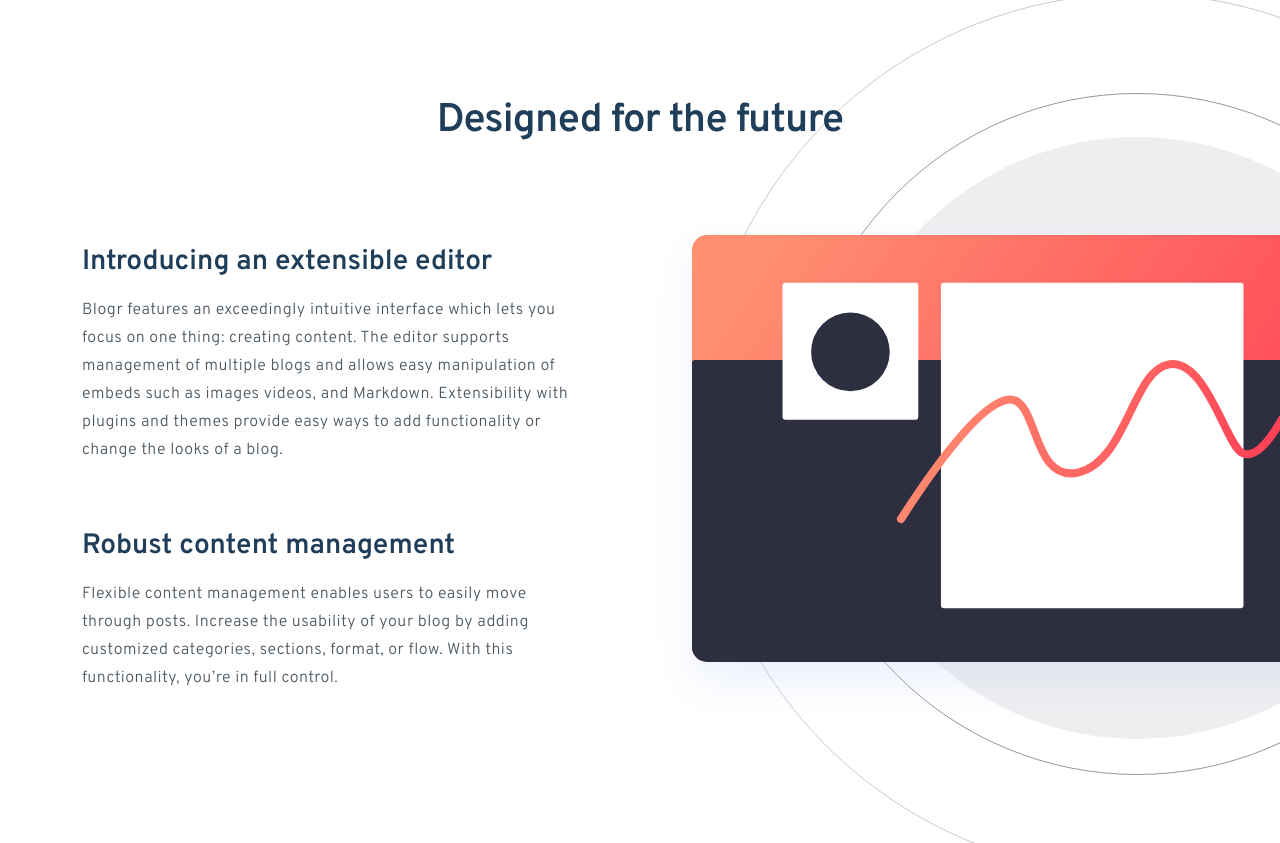
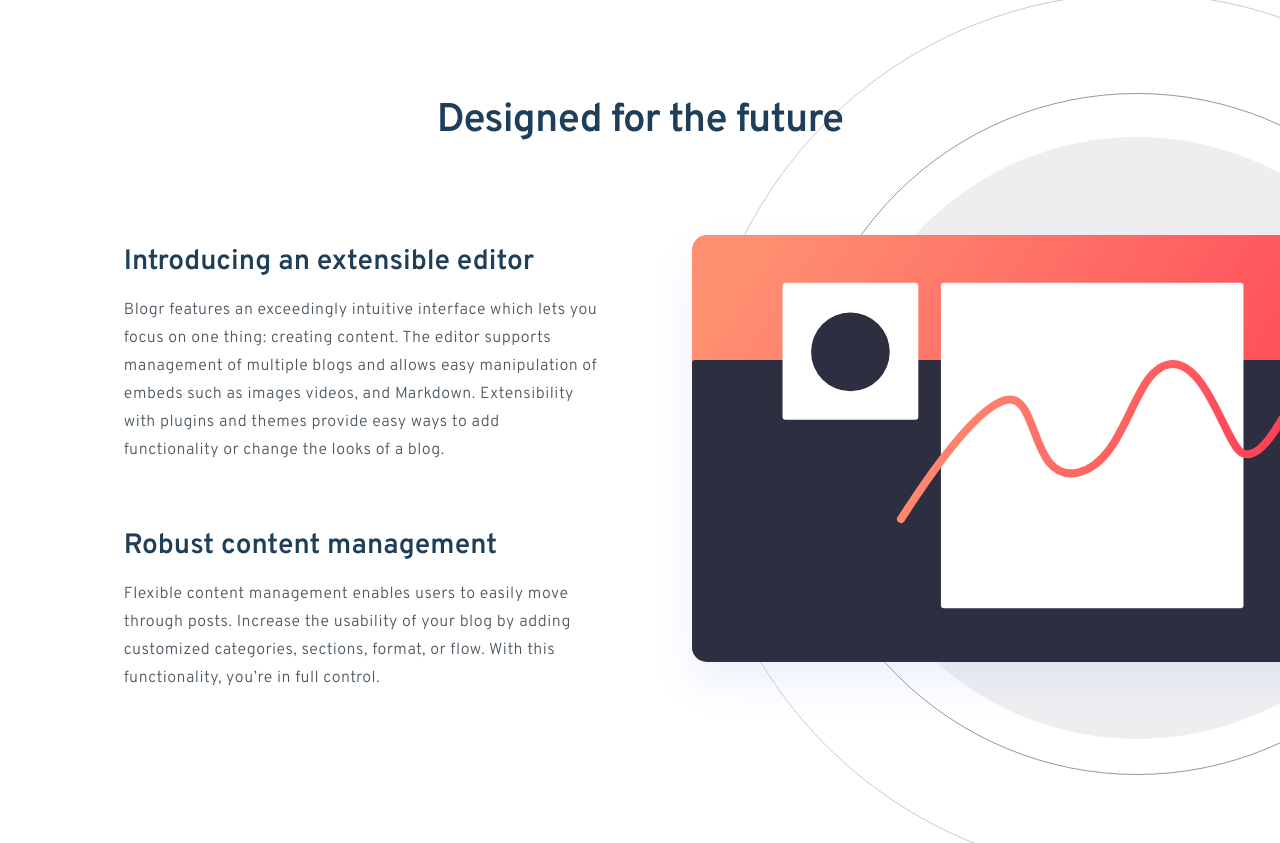
Before and after one commit to tkressma/blogr-landing-page, a React (Create React App) app: page / in a window 1280 px wide. Shown: the part 677-1520 px from the top of the page. Built offline with nearby package versions, Linux system fonts and the light colour scheme.

Commit message:
Tweak sections layout

```diff
--- a/src/App.js
+++ b/src/App.js
@@ -1,11 +1,13 @@
 import React from "react";
 import Header from "./components/Header/Header";
 import Main from "./components/Sections/Main";
+import Footer from "./components/Sections/Footer";
 function App() {
   return (
     <React.Fragment>
       <Header />
       <Main />
+      <Footer />
     </React.Fragment>
   );
 }
--- a/src/components/Sections/ArticleInfo.module.css
+++ b/src/components/Sections/ArticleInfo.module.css
@@ -3,7 +3,7 @@
   font-family: "Overpass", sans-serif;
   font-weight: 600;
   font-size: 1.75rem;
-  flex-basis: 80%;
+  flex-basis: 85%;
 }
 
 .info {
@@ -12,7 +12,7 @@
   font-family: "Overpass", sans-serif;
   font-weight: 400;
   font-size: 1rem;
-  flex-basis: 90%;
+  flex-basis: 85%;
   line-height: 28px;
   letter-spacing: 0.5px;
 }
--- /dev/null
+++ b/src/components/Sections/Footer.js
@@ -0,0 +1,8 @@
+import React from "react";
+import styles from "./Footer.module.css";
+
+const Footer = () => {
+  return <footer className={styles.footer}>test</footer>;
+};
+
+export default Footer;
--- /dev/null
+++ b/src/components/Sections/Footer.module.css
@@ -0,0 +1,13 @@
+.footer {
+  width: 100%;
+  height: 900px;
+  background-color: #24242c;
+
+  margin-top: 100px;
+}
+
+@media (min-width: 600px) {
+  .footer {
+    height: 359px;
+  }
+}
--- a/src/components/Sections/Main.js
+++ b/src/components/Sections/Main.js
@@ -1,6 +1,6 @@
 import React from "react";
 import DesignSection from "./Section";
-import InfrastructureSection from "./InfrastructureSection";
+import Divider from "./Divider";
 import editor__desktop from "../../assets/illustration-editor-desktop.svg";
 import editor__mobile from "../../assets/illustration-editor-mobile.svg";
 import laptop__desktop from "../../assets/illustration-laptop-desktop.svg";
@@ -37,7 +37,7 @@ const Main = () => {
         mobileImg={editor__mobile}
         lastSection={false}
       />
-      <InfrastructureSection />
+      <Divider />
       <DesignSection
         sectionContent={lastSectionContent}
         desktopImg={laptop__desktop}
--- a/src/components/Sections/Section.js
+++ b/src/components/Sections/Section.js
@@ -22,6 +22,7 @@ const Section = (props) => {
         <img
           className={styles["section__img"]}
           src={isMobile ? props.mobileImg : props.desktopImg}
+          alt="Image of our blogging platform on a laptop."
         />
       </div>
 
--- a/src/components/Sections/Section.module.css
+++ b/src/components/Sections/Section.module.css
@@ -48,7 +48,7 @@
 
   .section__article {
     grid-area: 2/1/4/2;
-    justify-content: left;
+    justify-content: center;
     text-align: left;
     align-self: center;
     max-width: 675px;
@@ -87,17 +87,17 @@
     margin-right: -70%;
   }
 
+  .section__img_container--second {
+    grid-area: 1 / 1 / 4 / 2;
+    margin-left: -132.5%;
+  }
+
   .section__article {
     grid-area: 1/1/4/2;
   }
 
   .section__article--second {
     grid-area: 1 / 2 / 4 / 3;
-  }
-
-  .section__img_container--second {
-    grid-area: 1 / 1 / 4 / 2;
-    margin-left: -132.5%;
   }
 }
 
@@ -110,6 +110,10 @@
     margin: 0 auto;
   }
 
+  .section__img_container--second {
+    margin: 0 auto;
+  }
+
   .section__article {
     width: 100%;
     justify-self: end;
@@ -117,4 +121,10 @@
     text-align: center;
     margin-left: 0;
   }
+
+  .section__article--second {
+    width: 100%;
+    justify-self: left;
+    align-content: right;
+  }
 }
--- a/src/index.css
+++ b/src/index.css
@@ -17,6 +17,7 @@ body {
     sans-serif;
   -webkit-font-smoothing: antialiased;
   -moz-osx-font-smoothing: grayscale;
+  overflow-x: hidden;
 }
 
 code {
```
Also changed, not shown: src/components/Sections/Divider.js (renamed from src/components/Sections/InfrastructureSection.js, +4 -3 lines), src/components/Sections/Divider.module.css (renamed from src/components/Sections/InfrastructureSection.module.css).
